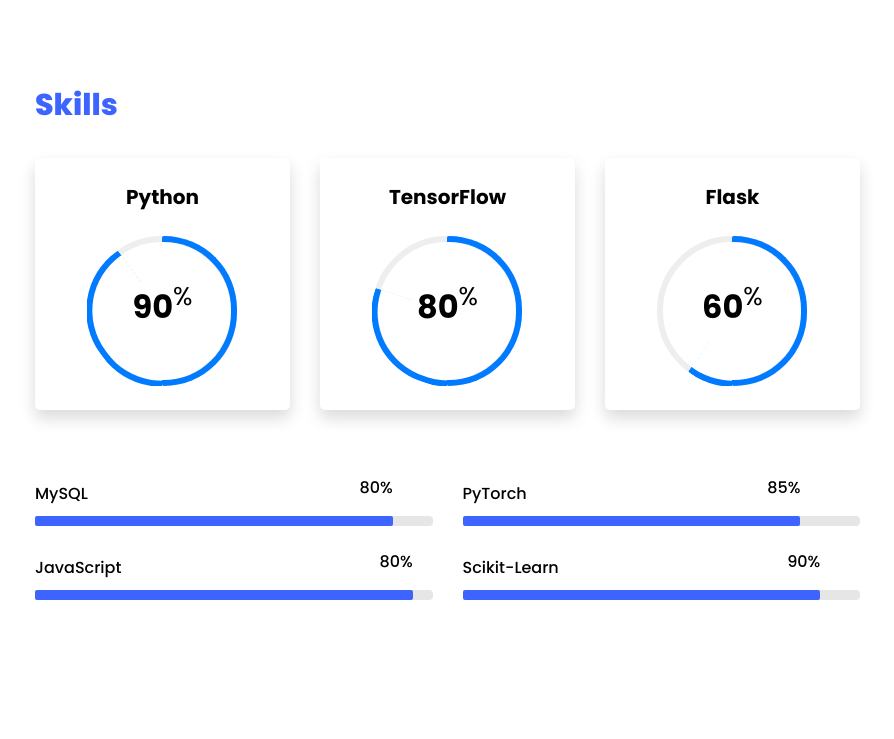
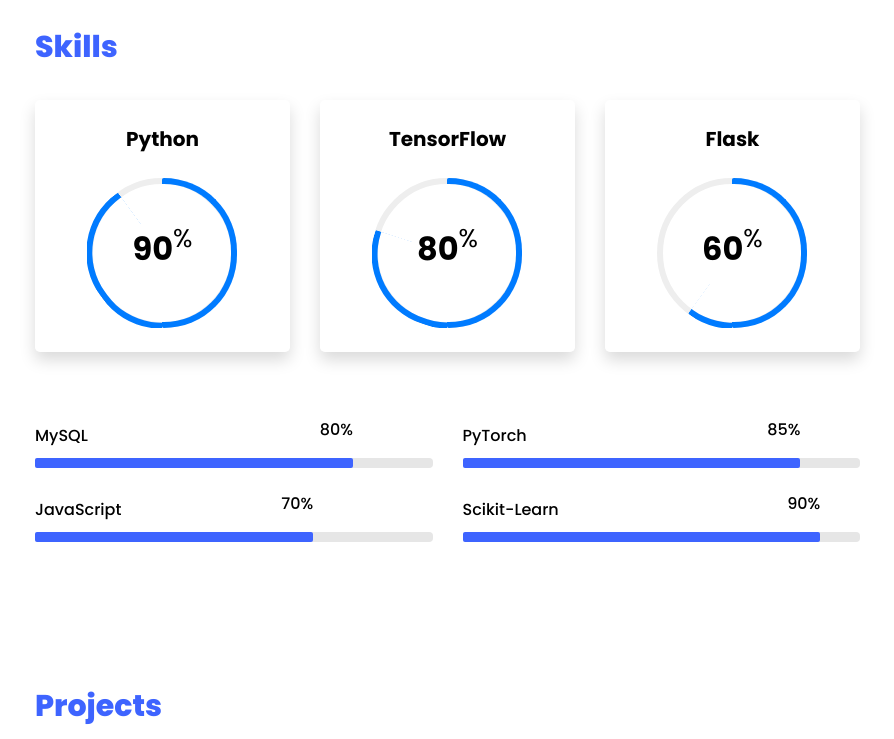
Before and after one commit to qudwns245/qudwns245.github.io, a plain HTML site: page index.html in a window 1280 px wide. Shown: the part 2113-2852 px from the top of the page, without its empty margins (335-1229 px from the left). Drawn offline with Linux system fonts and the light colour scheme; files whose address does not match are found by name.

Commit message:
'portfolio'

```diff
--- a/index.html
+++ b/index.html
@@ -86,7 +86,7 @@
 						<div class="col-md-12 heading-section ftco-animate">
 							<h1 class="big">About</h1>
 							<h2 class="mb-4">About Me</h2>
-							<p>안녕하세요! 저는 데이터 분석과 문제 해결을 즐기는 데이터 전문가입니다. 수학을 전공하고, 빅데이터공학을 통해 다양한 데이터를 분석하고 가치를 창출하는 방법을 배웠습니다. 현재는 데이터 분석과 머신러닝을 활용한 프로젝트를 진행하고 있으며, 새로운 도전에 항상 열려 있습니다.</p>
+							<p>데이터 분석과 머신러닝을 활용하여 문제 해결에 집중하는 데이터 전문가입니다.</p>
 							<ul class="about-info mt-4 px-md-0 px-2">
 								<li class="d-flex"><span>Name:</span> <span>우병준</span></li>
 								<li class="d-flex"><span>Address:</span> <span>서울시 영등포구 영등포동3가</span></li>
@@ -395,8 +395,8 @@
 								<div class="progress-wrap ftco-animate">
 									<h3>MySQL</h3>
 									<div class="progress">
-										<div class="progress-bar color-1" role="progressbar" aria-valuenow="90"
-											aria-valuemin="0" aria-valuemax="100" style="width:90%">
+										<div class="progress-bar color-1" role="progressbar" aria-valuenow="80"
+											aria-valuemin="0" aria-valuemax="100" style="width:80%">
 											<span>80%</span>
 										</div>
 									</div>
@@ -417,9 +417,9 @@
 								<div class="progress-wrap ftco-animate">
 									<h3>JavaScript</h3>
 									<div class="progress">
-										<div class="progress-bar color-3" role="progressbar" aria-valuenow="95"
-											aria-valuemin="0" aria-valuemax="100" style="width:95%">
-											<span>80%</span>
+										<div class="progress-bar color-3" role="progressbar" aria-valuenow="70"
+											aria-valuemin="0" aria-valuemax="100" style="width:70%">
+											<span>70%</span>
 										</div>
 									</div>
 								</div>
@@ -496,7 +496,7 @@
 											class="btn btn-outline-secondary"
 											href="https://github.com/mini-project-y/2nd_pj">Github</a>&nbsp;&nbsp;<a
 											class="btn btn-outline-secondary" target="_blank"
-											href="https://www.wellytravel.com/">PPT</a>
+											href="https://drive.google.com/uc?export=download&id=1yRBVIgiDxJtlxqMFsaquiwyhxnAFGyyR", download="Second_Presentation">PPT</a>
 									</div>
 								</div>
 								<span class="position">포지션 : 데이터 수집 및 정제, 머신러닝 기반 매매가 예측 모델 개발</span>
```
